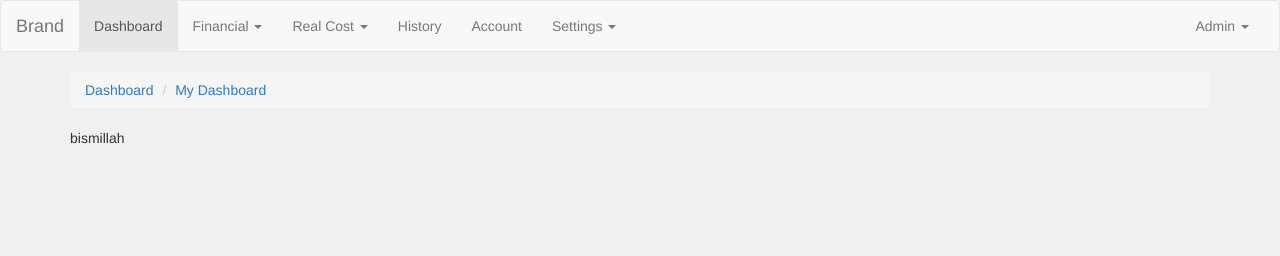
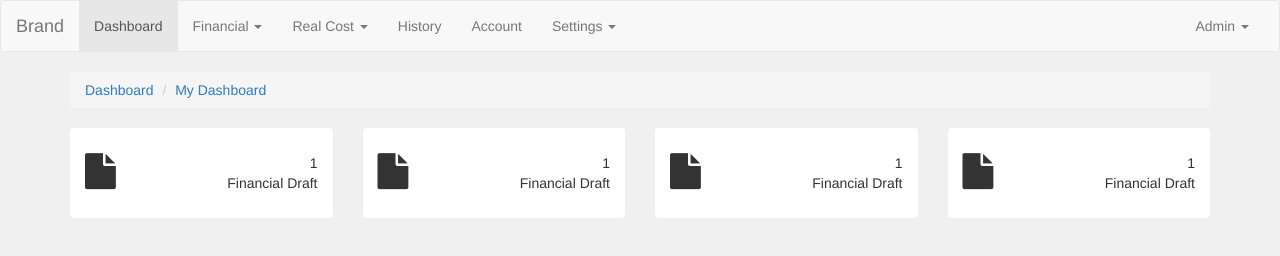
Before and after one commit to ganfadhil/jayamustika, a plain HTML site: page index.html in a window 1280 px wide. Drawn offline with nearby package versions, Linux system fonts and the light colour scheme.

Commit message:
bikin card resume plus css nya

```diff
--- a/css/style.css
+++ b/css/style.css
@@ -1,13 +1,11 @@
 body{
   background-color: #f0f0f0;
 }
-.meida {
-  padding: 10px 10px 10px 10px;
+.card-resume {
   background-color: #ffffff;
-  -webkit-box-shadow: 3px 3px 23px -7px rgba(0,0,0,0.75);
-  -moz-box-shadow: 3px 3px 23px -7px rgba(0,0,0,0.75);
-  box-shadow: 3px 3px 23px -7px rgba(0,0,0,0.75);
+  border-radius: 4px;
+  padding: 25px 15px;
 }
-.meida-icon {
-  font-size: 30px;
+.fa-resume {
+  font-size: 36px;
 }
--- a/index.html
+++ b/index.html
@@ -95,11 +95,61 @@
     <div class="container">
       <div class="row">
         <div class="col-lg-3 col-md-6 col-sm-6 col-xs-12">
-          bismillah
+          <div class="card-resume">
+            <div class="row">
+              <div class="col-lg-4">
+                <i class="fa fa-file fa-resume"></i>
+              </div>
+              <div class="col-lg-8 text-right">
+                <span>1</span>
+                <br>
+                <span>Financial Draft</span>
+              </div>
+            </div>
+          </div>
         </div>
-        <div class="col-lg-3  col-md-6 col-sm-6 col-xs-12"></div>
-        <div class="col-lg-3 col-md-6 col-sm-6 col-xs-12"></div>
-        <div class="col-lg-3 col-md-6 col-sm-6 col-xs-12"></div>
+        <div class="col-lg-3 col-md-6 col-sm-6 col-xs-12">
+          <div class="card-resume">
+            <div class="row">
+              <div class="col-lg-4">
+                <i class="fa fa-file fa-resume"></i>
+              </div>
+              <div class="col-lg-8 text-right">
+                <span>1</span>
+                <br>
+                <span>Financial Draft</span>
+              </div>
+            </div>
+          </div>
+        </div>
+        <div class="col-lg-3 col-md-6 col-sm-6 col-xs-12">
+          <div class="card-resume">
+            <div class="row">
+              <div class="col-lg-4">
+                <i class="fa fa-file fa-resume"></i>
+              </div>
+              <div class="col-lg-8 text-right">
+                <span>1</span>
+                <br>
+                <span>Financial Draft</span>
+              </div>
+            </div>
+          </div>
+        </div>
+        <div class="col-lg-3 col-md-6 col-sm-6 col-xs-12">
+          <div class="card-resume">
+            <div class="row">
+              <div class="col-lg-4">
+                <i class="fa fa-file fa-resume"></i>
+              </div>
+              <div class="col-lg-8 text-right">
+                <span>1</span>
+                <br>
+                <span>Financial Draft</span>
+              </div>
+            </div>
+          </div>
+        </div>
       </div>
     </div>
 
```
